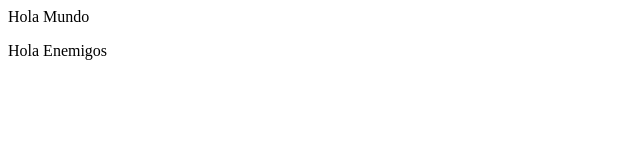
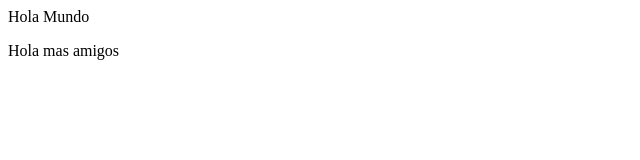
Before and after one commit to airam-santos/saludo, a plain HTML site: page index.html in a window 1280 px wide. Shown: the full height of the page, 0-640 px from the left. Drawn offline with Linux system fonts and the light colour scheme.

Commit message:
cambiado saludo en develop

```diff
--- a/index.html
+++ b/index.html
@@ -3,6 +3,6 @@
 <body>
 
 <p>Hola Mundo</p>
-<p>Hola Enemigos </p>
+<p>Hola mas amigos</p>
 </body>
 </html>
```
